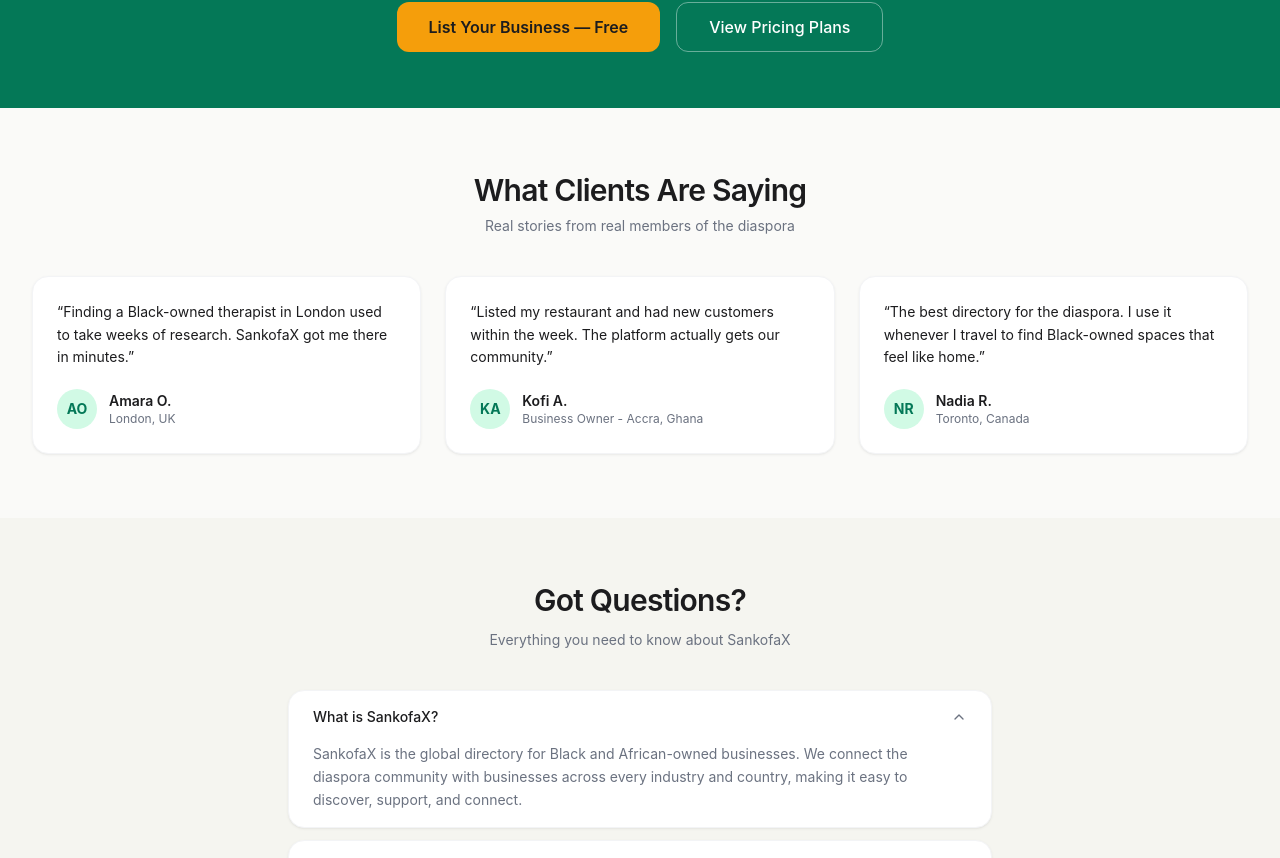
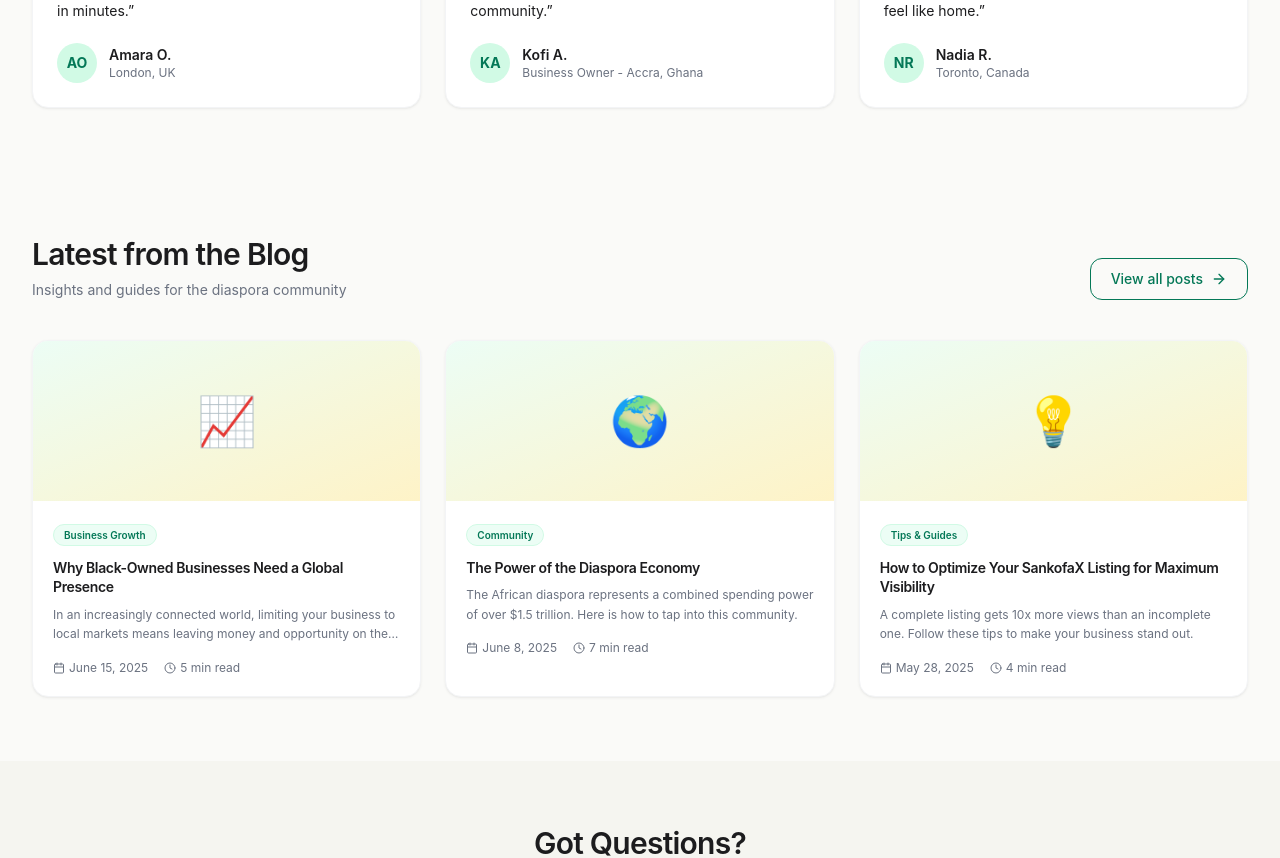
Before and after one commit to jamsjon009/sankofax-frontend, a Next.js app: page / in a window 1280 px wide. Shown: the part 1956-2814 px from the top of the page. Built offline with nearby package versions, Linux system fonts and the light colour scheme; no server answers.

Commit message:
Add Latest Blogs section to home page

```diff
--- a/src/app/globals.css
+++ b/src/app/globals.css
@@ -115,3 +115,13 @@
 .animate-fade-in {
   animation: fadeIn 0.15s ease-out;
 }
+
+
+/* Blog card */
+.blog-card-thumb {
+  @apply h-40 bg-gradient-to-br from-primary-50 to-accent-100 flex items-center justify-center;
+}
+
+.blog-card-emoji {
+  @apply text-5xl select-none;
+}
--- a/src/app/page.tsx
+++ b/src/app/page.tsx
@@ -5,6 +5,7 @@
 import WhyListSection from '@/components/home/WhyListSection'
 import MissionVisionSection from '@/components/home/MissionVisionSection'
 import TestimonialsSection from '@/components/home/TestimonialsSection'
+import LatestBlogsSection from '@/components/home/LatestBlogsSection'
 import FAQSection from '@/components/home/FAQSection'
 import CTABanner from '@/components/home/CTABanner'
 import NewsletterSection from '@/components/home/NewsletterSection'
@@ -23,9 +24,10 @@
       <FeaturedListings listings={featured.results} />
       <WhyListSection />
       <MissionVisionSection />
+      <TestimonialsSection />
+      <LatestBlogsSection />
+      <FAQSection />
       <CTABanner />
-      <TestimonialsSection />
-      <FAQSection />
       <NewsletterSection />
     </>
   )
--- /dev/null
+++ b/src/components/home/LatestBlogsSection.tsx
@@ -0,0 +1,91 @@
+import Link from 'next/link'
+import { Calendar, Clock, ArrowRight } from 'lucide-react'
+
+const POSTS = [
+  {
+    slug: 'why-black-owned-businesses-need-a-global-presence',
+    title: 'Why Black-Owned Businesses Need a Global Presence',
+    excerpt: 'In an increasingly connected world, limiting your business to local markets means leaving money and opportunity on the table.',
+    category: 'Business Growth',
+    date: 'June 15, 2025',
+    readTime: '5 min read',
+    emoji: '📈',
+  },
+  {
+    slug: 'the-power-of-the-diaspora-economy',
+    title: 'The Power of the Diaspora Economy',
+    excerpt: 'The African diaspora represents a combined spending power of over $1.5 trillion. Here is how to tap into this community.',
+    category: 'Community',
+    date: 'June 8, 2025',
+    readTime: '7 min read',
+    emoji: '🌍',
+  },
+  {
+    slug: 'how-to-optimize-your-sankofax-listing',
+    title: 'How to Optimize Your SankofaX Listing for Maximum Visibility',
+    excerpt: 'A complete listing gets 10x more views than an incomplete one. Follow these tips to make your business stand out.',
+    category: 'Tips & Guides',
+    date: 'May 28, 2025',
+    readTime: '4 min read',
+    emoji: '💡',
+  },
+]
+
+export default function LatestBlogsSection() {
+  return (
+    <section className="max-w-7xl mx-auto px-4 sm:px-6 lg:px-8 py-16">
+      <div className="flex items-end justify-between mb-10">
+        <div>
+          <h2 className="section-title mb-2">Latest from the Blog</h2>
+          <p className="text-muted text-sm">Insights and guides for the diaspora community</p>
+        </div>
+        <Link href="/blog" className="btn-outline gap-2 text-sm hidden sm:inline-flex">
+          View all posts
+          <ArrowRight className="w-4 h-4" />
+        </Link>
+      </div>
+
+      <div className="grid grid-cols-1 md:grid-cols-3 gap-6">
+        {POSTS.map(post => (
+          <Link
+            key={post.slug}
+            href={`/blog/${post.slug}`}
+            className="card overflow-hidden group"
+          >
+            <div className="blog-card-thumb">
+              <span className="blog-card-emoji">{post.emoji}</span>
+            </div>
+            <div className="p-5">
+              <span className="badge bg-primary-50 text-primary-700 border border-primary-100 text-[10px] font-semibold">
+                {post.category}
+              </span>
+              <h3 className="mt-3 font-semibold text-charcoal text-sm leading-snug group-hover:text-primary-700 transition-colors line-clamp-2">
+                {post.title}
+              </h3>
+              <p className="mt-2 text-xs text-muted leading-relaxed line-clamp-2">
+                {post.excerpt}
+              </p>
+              <div className="mt-4 flex items-center gap-4 text-xs text-muted">
+                <span className="flex items-center gap-1">
+                  <Calendar className="w-3 h-3" />
+                  {post.date}
+                </span>
+                <span className="flex items-center gap-1">
+                  <Clock className="w-3 h-3" />
+                  {post.readTime}
+                </span>
+              </div>
+            </div>
+          </Link>
+        ))}
+      </div>
+
+      <div className="mt-8 text-center sm:hidden">
+        <Link href="/blog" className="btn-outline gap-2">
+          View all posts
+          <ArrowRight className="w-4 h-4" />
+        </Link>
+      </div>
+    </section>
+  )
+}
```
